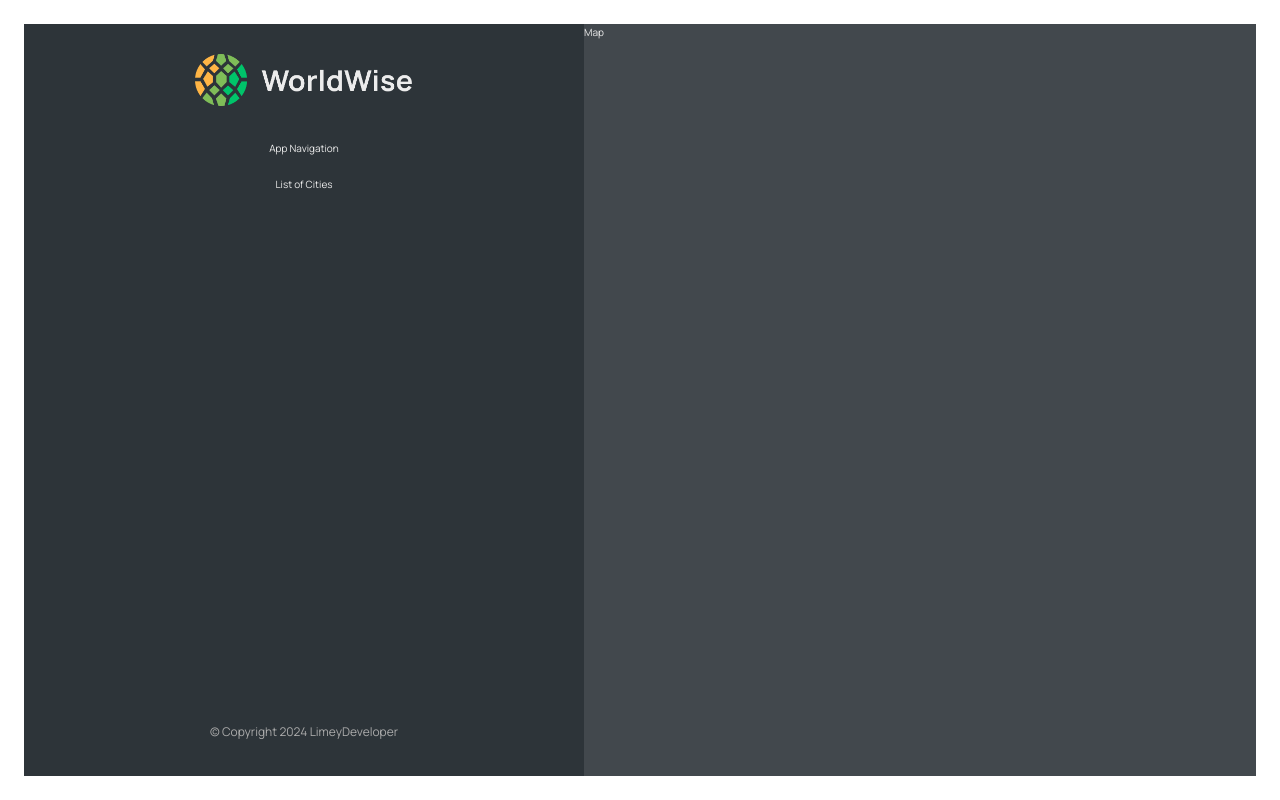
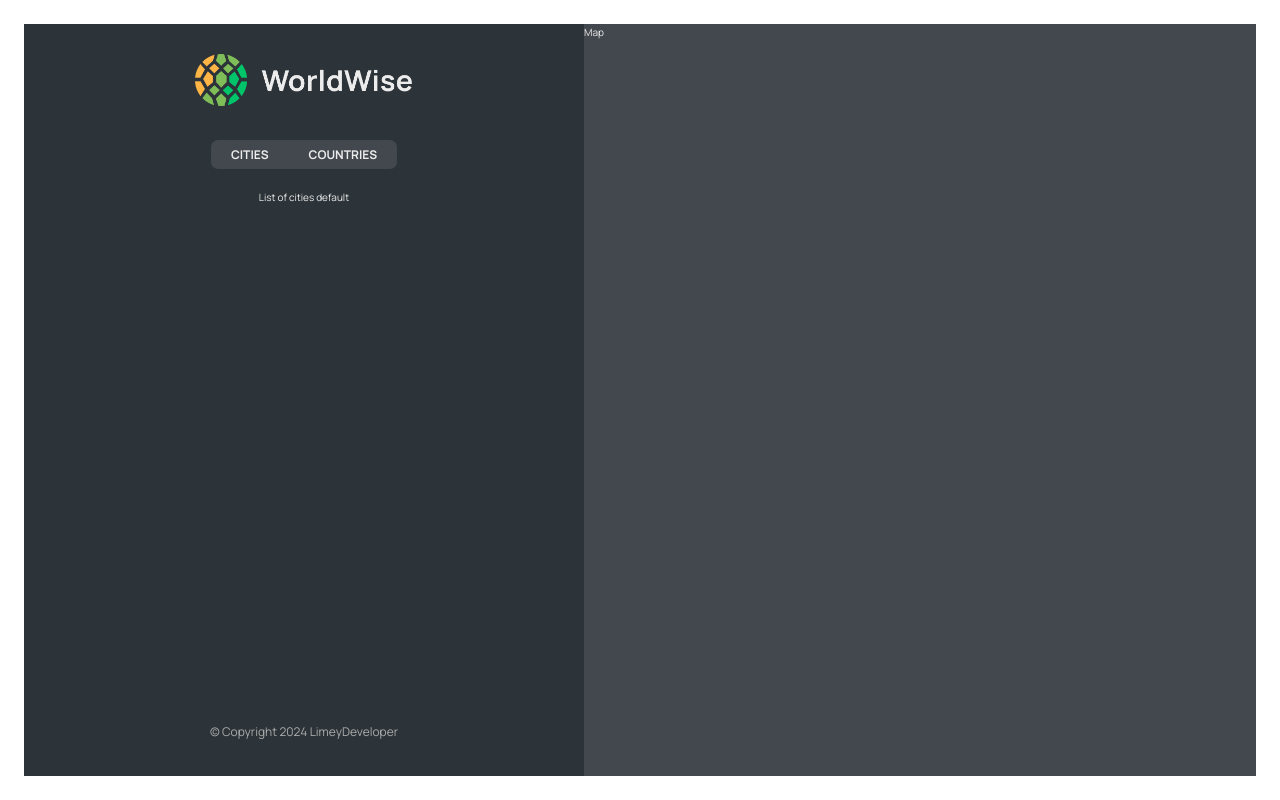
Before and after one commit to A-Hoenig/TravelLog, a React (Vite) app: page /app in a window 1280 px wide. Built offline with nearby package versions, Linux system fonts and the light colour scheme.

Commit message:
add app anv bar and sub routing

```diff
--- a/src/App.jsx
+++ b/src/App.jsx
@@ -14,7 +14,12 @@
         <Route path="product" element={<Product />} />
         <Route path="pricing" element={<Pricing />} />
         <Route path="login" element={<Login />} />
-        <Route path="app" element={<AppLayout />} />
+        <Route path="app" element={<AppLayout />}>
+          <Route index element={<p>List of cities default</p>} />
+          <Route path="cities" element={<p>List of cities</p>} />
+          <Route path="countries" element={<p>List of countries</p>} />
+          <Route path="form" element={<p>Form</p>} />
+        </Route>
         <Route path="*" element={<PageNotFound />} />
       </Routes>
     </BrowserRouter>
--- a/src/components/AppNav.jsx
+++ b/src/components/AppNav.jsx
@@ -1,6 +1,19 @@
+import { NavLink } from "react-router-dom";
 import styles from "./AppNav.module.css";
+
 function AppNav() {
-  return <nav className={styles.nav}>App Navigation</nav>;
+  return (
+    <nav className={styles.nav}>
+      <ul>
+        <li>
+          <NavLink to="cities">Cities</NavLink>
+        </li>
+        <li>
+          <NavLink to="countries">Countries</NavLink>
+        </li>
+      </ul>
+    </nav>
+  );
 }
 
 export default AppNav;
--- a/src/components/Sidebar.jsx
+++ b/src/components/Sidebar.jsx
@@ -1,3 +1,4 @@
+import { Outlet } from "react-router-dom";
 import AppNav from "./AppNav";
 import Logo from "./Logo";
 import styles from "./Sidebar.module.css";
@@ -8,7 +9,7 @@
       <Logo />
       <AppNav />
 
-      <p>List of Cities</p>
+      <Outlet />
 
       <footer className={styles.footer}>
         <p className={styles.copyright}>
```
